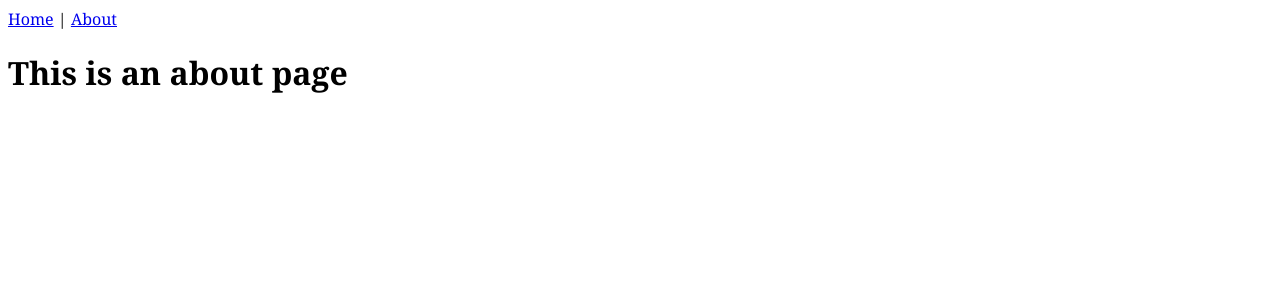
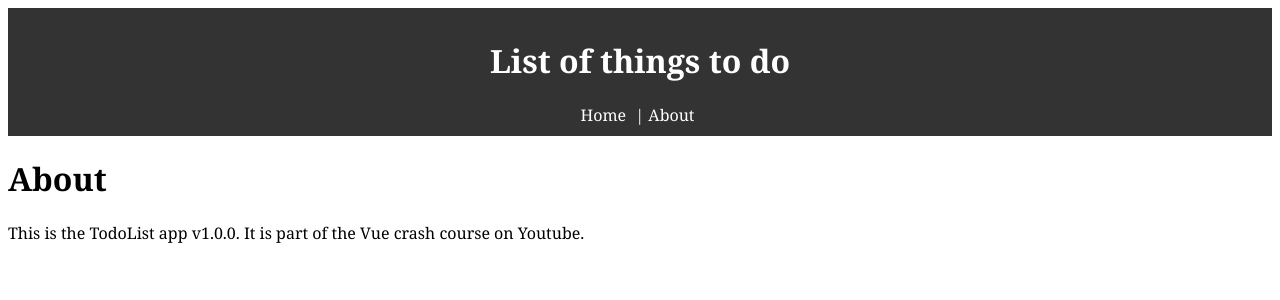
Before and after one commit to igoryen/vine, a Vue app: page /#/about in a window 1280 px wide. Shown: the top 300 px of the page. Built offline with nearby package versions, Linux system fonts and the light colour scheme.

Commit message:
The header is "global" and has links to the pages

```diff
--- a/src/App.vue
+++ b/src/App.vue
@@ -1,12 +1,20 @@
 <template>
   <div id="app">
-    <div id="nav">
-      <router-link to="/">Home</router-link> |
-      <router-link to="/about">About</router-link>
-    </div>
+      <Shapka />
+
     <router-view/>
   </div>
 </template>
+
+<script>
+import Shapka from './components/layout/Header';
+export default {
+    name: "app",
+    components: {
+        Shapka
+    }
+}
+</script>
 
 <style>
     body {
--- a/src/components/layout/Header.vue
+++ b/src/components/layout/Header.vue
@@ -1,6 +1,10 @@
 <template>
     <header class="header">
         <h1>List of things to do</h1>
+        <div id="nav">
+            <router-link to="/">Home</router-link> |
+            <router-link to="/about">About</router-link>
+        </div>
     </header>
 </template>
 <script>
@@ -20,5 +24,6 @@
     .header a {
         color: #ffffff;
         padding-right: 5px;
+        text-decoration: none;
     }
 </style>
--- a/src/views/About.vue
+++ b/src/views/About.vue
@@ -1,5 +1,6 @@
 <template>
   <div class="about">
-    <h1>This is an about page</h1>
+    <h1>About</h1>
+    <p>This is the TodoList app v1.0.0. It is part of the Vue crash course on Youtube.</p>
   </div>
 </template>
--- a/src/views/Home.vue
+++ b/src/views/Home.vue
@@ -1,6 +1,5 @@
 <template>
     <div id="app">
-        <Shapka />
         <ItemAppender v-on:add-item="aggregateItem"/>
         <Points v-bind:list="list" v-on:del-item="scrapItem"/>
     </div>
@@ -8,7 +7,6 @@
 
 <script>
 
-import Shapka from '../components/layout/Header';
 import Points from '../components/Todos';
 import ItemAppender from '../components/AddTodoItem';
 import axios from 'axios'; // #3
@@ -17,7 +15,6 @@
 export default {
     name: 'Home',
     components: {
-        Shapka,
         Points,
         ItemAppender
     },
```
